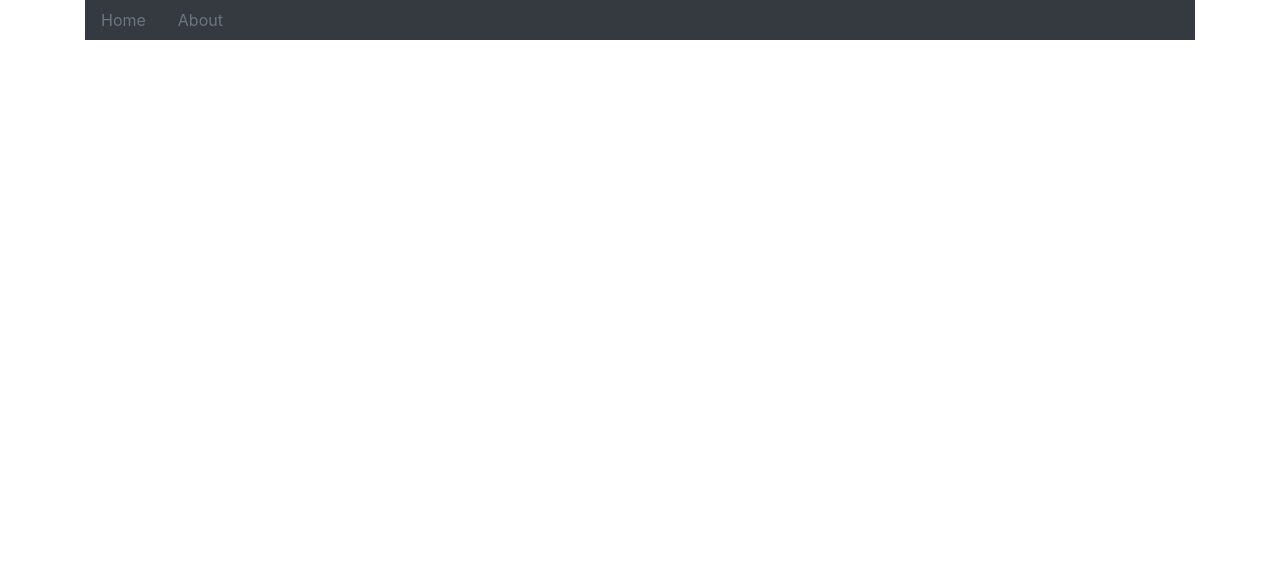
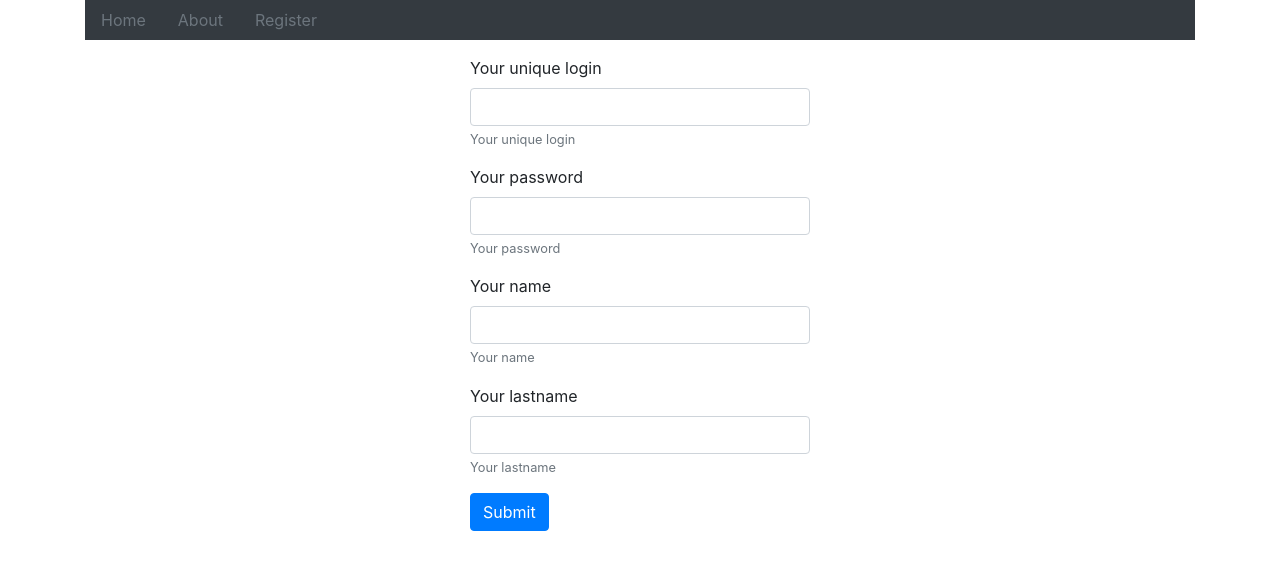
Before and after one commit to mlgmontage/note-app-vue, a Vue app: page /register in a window 1280 px wide. Shown: the top 570 px of the page. Built offline with nearby package versions, Linux system fonts and the light colour scheme.

Commit message:
Register form

```diff
--- a/src/App.vue
+++ b/src/App.vue
@@ -7,6 +7,9 @@
       <div class="nav-item">
         <router-link class="nav-link text-muted" to="/about">About</router-link>
       </div>
+      <div class="nav-item">
+        <router-link class="nav-link text-muted" to="/register">Register</router-link>
+      </div>
     </div>
     <router-view />
   </div>
--- /dev/null
+++ b/src/components/RegisterForm.vue
@@ -0,0 +1,44 @@
+<template>
+  <b-form class="col-md-4 py-3 m-auto">
+
+    <b-form-group
+      label="Your unique login"
+      label-for="login"
+      description="Your unique login"
+    >
+      <b-form-input id="login" type="text" required ></b-form-input>
+    </b-form-group>
+
+    <b-form-group
+      label="Your password"
+      label-for="password"
+      description="Your password"
+    >
+      <b-form-input id="password" type="password" required ></b-form-input>
+    </b-form-group>
+
+    <b-form-group
+      label="Your name"
+      label-for="name"
+      description="Your name"
+    >
+      <b-form-input id="name" type="text" required ></b-form-input>
+    </b-form-group>
+
+    <b-form-group
+      label="Your lastname"
+      label-for="lastname"
+      description="Your lastname"
+    >
+      <b-form-input id="lastname" type="text" required ></b-form-input>
+    </b-form-group>
+
+    <b-button type="submit" variant="primary">Submit</b-button>
+  </b-form>
+</template>
+
+<script>
+export default {
+
+}
+</script>
--- a/src/router/index.js
+++ b/src/router/index.js
@@ -2,6 +2,7 @@ import Vue from "vue";
 import VueRouter from "vue-router";
 import Home from "../views/Home.vue";
 import About from "../views/About.vue";
+import Register from "../views/Register.vue";
 
 Vue.use(VueRouter);
 
@@ -16,6 +17,11 @@ const routes = [
     name: "About",
     component: About,
   },
+  {
+    path: "/register",
+    name: "Register",
+    component: Register,
+  },
 ];
 
 const router = new VueRouter({
--- /dev/null
+++ b/src/views/Register.vue
@@ -0,0 +1,15 @@
+<template>
+  <div>
+    <Register />
+  </div>
+</template>
+
+<script>
+import Register from "@/components/RegisterForm.vue"
+
+export default {
+  components: {
+    Register
+  }
+}
+</script>
```
